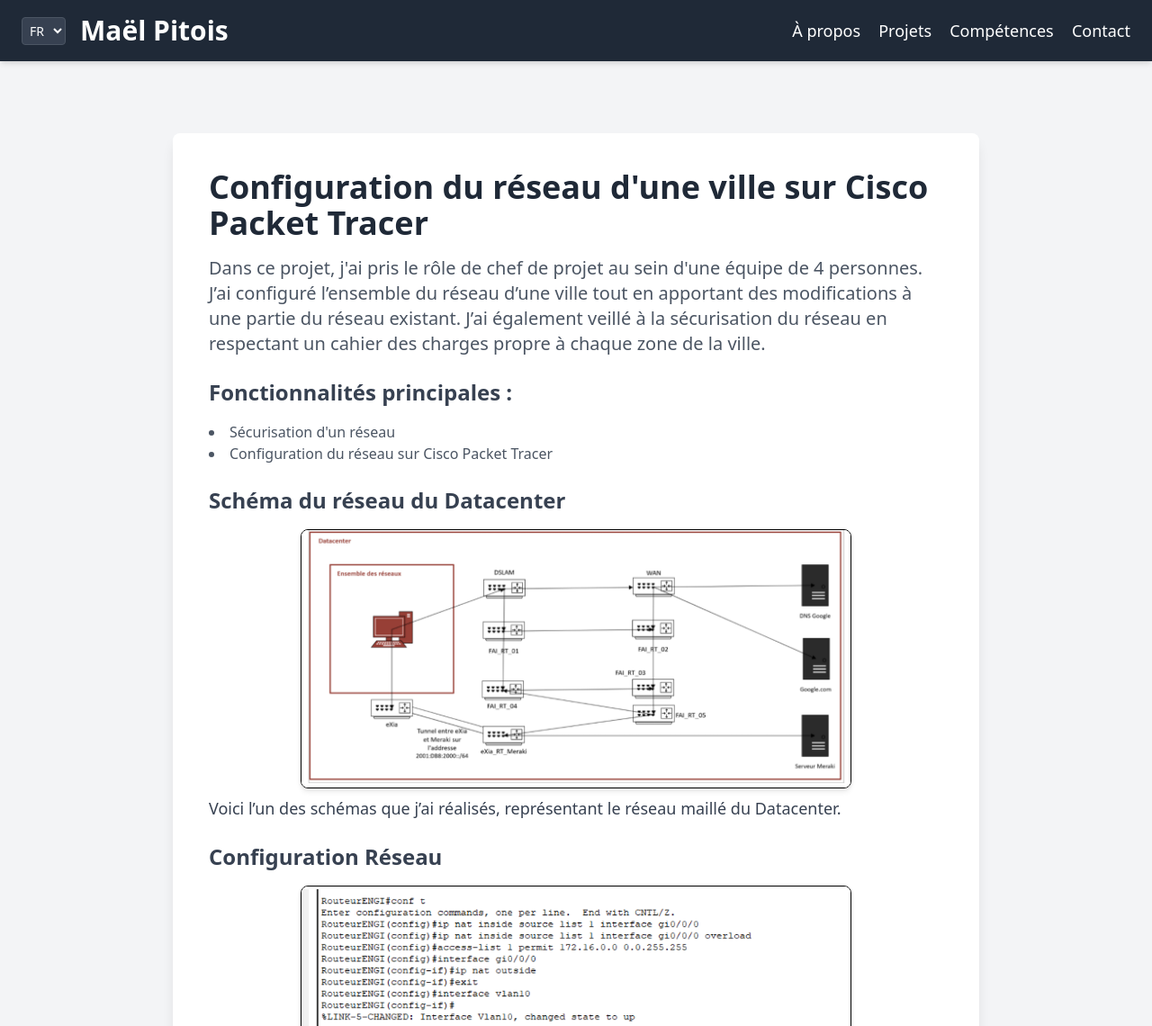
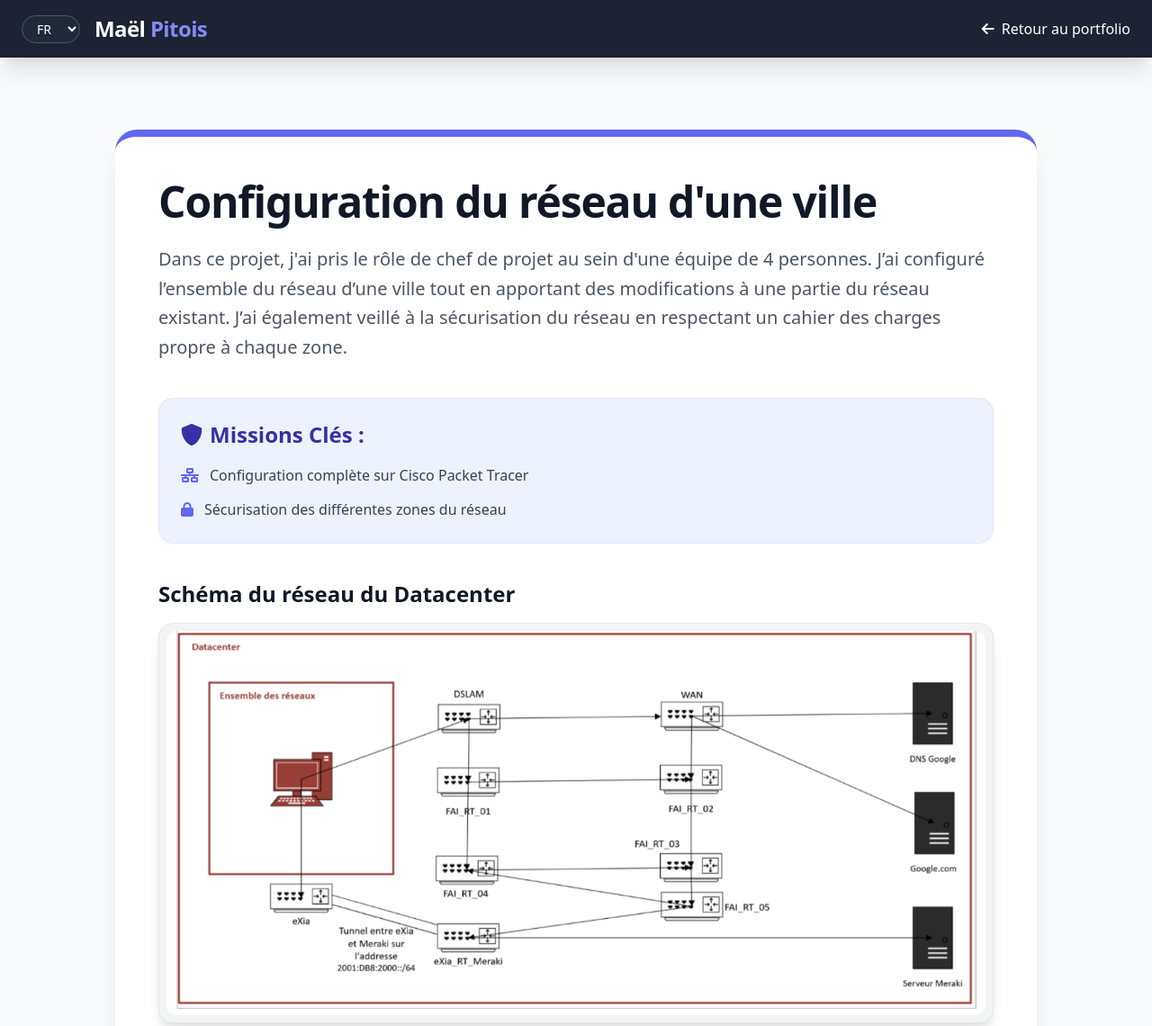
Before and after one commit to maelpitois/Portfolio, a plain HTML site: page projet-reseau.html in a window 1280 px wide. Shown: the top 1140 px of the page at 90% size. Drawn offline with nearby package versions, Linux system fonts and the light colour scheme.

Commit message:
Revise projet-reseau.html with new layout and content
Updated the project details and improved the layout with new styles and features.

```diff
--- a/projet-reseau.html
+++ b/projet-reseau.html
@@ -1,102 +1,70 @@
 <!DOCTYPE html>
-<html lang="fr">
+<html lang="fr" class="scroll-smooth">
 <head>
   <meta charset="UTF-8">
   <meta name="viewport" content="width=device-width, initial-scale=1.0">
-  <title data-fr="Projet - Configuration du réseau d'une ville sur Cisco Packet Tracer" data-en="Project - Configuration of a city network on Cisco Packet Tracer">Projet - Configuration du réseau d'une ville sur Cisco Packet Tracer</title>
+  <title data-fr="Projet - Réseau Cisco" data-en="Project - Cisco Network">Projet - Réseau Cisco</title>
   <link href="https://cdn.jsdelivr.net/npm/tailwindcss@2.2.19/dist/tailwind.min.css" rel="stylesheet">
+  <link href="https://cdnjs.cloudflare.com/ajax/libs/font-awesome/6.0.0-beta3/css/all.min.css" rel="stylesheet">
   <style>
-    .hover-grow:hover {
-      transform: scale(1.05);
-    }
-    .fade-in {
-      opacity: 0;
-      animation: fadeIn 1.2s forwards;
-    }
-    @keyframes fadeIn {
-      to {
-        opacity: 1;
-      }
-    }
-    .border-black {
-      border: 1px solid black;
-    }
+    .fade-in { opacity: 0; animation: fadeIn 1s ease-out forwards; }
+    @keyframes fadeIn { to { opacity: 1; } }
   </style>
 </head>
-<body class="bg-gray-100 text-gray-900 font-sans leading-normal fade-in min-h-screen flex flex-col">
+<body class="bg-gray-50 text-gray-800 font-sans leading-relaxed fade-in min-h-screen flex flex-col">
 
-  <!-- Section Navigation -->
-  <header class="bg-gray-800 text-white shadow-md sticky top-0 z-50">
+  <header class="bg-gray-900 bg-opacity-95 backdrop-filter backdrop-blur-lg text-white shadow-xl sticky top-0 z-50">
     <div class="container mx-auto px-6 py-4 flex justify-between items-center">
       <div class="flex items-center space-x-4">
-        <select id="lang-switcher" class="bg-gray-700 text-white text-sm rounded border border-gray-600 focus:outline-none p-1 cursor-pointer">
+        <select id="lang-switcher" class="bg-gray-800 text-white text-sm rounded-full border border-gray-600 focus:ring-2 focus:ring-indigo-500 focus:outline-none px-3 py-1 cursor-pointer hover:bg-gray-700 transition-colors">
           <option value="fr">FR</option>
           <option value="en">EN</option>
         </select>
-        <h1 class="text-3xl font-extrabold">Maël Pitois</h1>
+        <h1 class="text-2xl font-extrabold tracking-tight"><a href="index.html">Maël <span class="text-indigo-400">Pitois</span></a></h1>
       </div>
-      <nav class="space-x-4 hidden md:block">
-        <a href="index.html#about" class="hover:underline text-lg" data-fr="À propos" data-en="About">À propos</a>
-        <a href="index.html#projects" class="hover:underline text-lg" data-fr="Projets" data-en="Projects">Projets</a>
-        <a href="index.html#skills" class="hover:underline text-lg" data-fr="Compétences" data-en="Skills">Compétences</a>
-        <a href="index.html#contact" class="hover:underline text-lg" data-fr="Contact" data-en="Contact">Contact</a>
+      <nav class="space-x-6 hidden md:block font-medium">
+        <a href="index.html#projects" class="hover:text-indigo-400 transition-colors duration-300 flex items-center gap-2"><i class="fas fa-arrow-left"></i> <span data-fr="Retour au portfolio" data-en="Back to portfolio">Retour au portfolio</span></a>
       </nav>
     </div>
   </header>
 
-  <!-- Section Détails du Projet -->
-  <section id="project-details" class="container mx-auto px-6 py-20 flex-grow">
-    <div class="bg-white rounded-lg shadow-lg p-10 max-w-4xl mx-auto">
-      <h2 class="text-4xl font-bold mb-4 text-gray-800" data-fr="Configuration du réseau d'une ville sur Cisco Packet Tracer" data-en="Configuration of a city network on Cisco Packet Tracer">Configuration du réseau d'une ville sur Cisco Packet Tracer</h2>
-      <p class="text-xl mb-6 text-gray-600" data-fr="Dans ce projet, j'ai pris le rôle de chef de projet au sein d'une équipe de 4 personnes. J’ai configuré l’ensemble du réseau d’une ville tout en apportant des modifications à une partie du réseau existant. J’ai également veillé à la sécurisation du réseau en respectant un cahier des charges propre à chaque zone de la ville." data-en="In this project, I took the role of project manager in a team of 4 people. I configured the entire network of a city while making modifications to a part of the existing network. I also ensured the security of the network while respecting specifications specific to each area of the city.">
-        Dans ce projet, j'ai pris le rôle de chef de projet au sein d'une équipe de 4 personnes.
-        J’ai configuré l’ensemble du réseau d’une ville tout en apportant des modifications à une partie du réseau existant.
-        J’ai également veillé à la sécurisation du réseau en respectant un cahier des charges propre à chaque zone de la ville.
-      </p>
+  <section class="container mx-auto px-4 sm:px-6 py-12 lg:py-20 flex-grow">
+    <div class="bg-white rounded-3xl shadow-xl p-8 lg:p-12 max-w-5xl mx-auto border-t-8 border-indigo-500 relative">
+      <h2 class="text-4xl lg:text-5xl font-extrabold mb-6 text-gray-900 tracking-tight" data-fr="Configuration du réseau d'une ville" data-en="City Network Configuration">Configuration du réseau d'une ville</h2>
+      <p class="text-xl mb-10 text-gray-600 leading-relaxed" data-fr="Dans ce projet, j'ai pris le rôle de chef de projet au sein d'une équipe de 4 personnes. J’ai configuré l’ensemble du réseau d’une ville tout en apportant des modifications à une partie du réseau existant. J’ai également veillé à la sécurisation du réseau en respectant un cahier des charges propre à chaque zone." data-en="In this project, I took the role of project manager in a team of 4. I configured the entire network of a city while modifying part of the existing network. I also ensured network security based on specific requirements for each zone.">Dans ce projet, j'ai pris le rôle de chef de projet au sein d'une équipe de 4 personnes...</p>
 
-      <h3 class="text-2xl font-semibold mb-4 text-gray-700" data-fr="Fonctionnalités principales :" data-en="Main features:">Fonctionnalités principales :</h3>
-      <ul class="list-disc list-inside mb-6 text-gray-600">
-        <li data-fr="Sécurisation d'un réseau" data-en="Network security">Sécurisation d'un réseau</li>
-        <li data-fr="Configuration du réseau sur Cisco Packet Tracer" data-en="Network configuration on Cisco Packet Tracer">Configuration du réseau sur Cisco Packet Tracer</li>
-      </ul>
-
-      <!-- Schéma réseau Image -->
-      <div class="mb-6">
-        <h3 class="text-2xl font-semibold mb-4 text-gray-700" data-fr="Schéma du réseau du Datacenter" data-en="Datacenter network diagram">Schéma du réseau du Datacenter</h3>
-        <img src="img-schema-reseau.PNG" alt="Schéma" class="w-3/4 h-auto rounded-lg shadow-md hover-grow border-black mx-auto">
-        <p class="text-lg text-gray-700 mt-2" data-fr="Voici l’un des schémas que j’ai réalisés, représentant le réseau maillé du Datacenter." data-en="Here is one of the diagrams I created, representing the mesh network of the Datacenter.">
-          Voici l’un des schémas que j’ai réalisés, représentant le réseau maillé du Datacenter.
-        </p>
+      <div class="bg-indigo-50 rounded-2xl p-6 mb-10 border border-indigo-100">
+        <h3 class="text-2xl font-bold mb-4 text-indigo-800 flex items-center gap-2"><i class="fas fa-shield-alt"></i> <span data-fr="Missions Clés :" data-en="Key Missions:">Missions Clés :</span></h3>
+        <ul class="list-none space-y-3 text-gray-700">
+          <li class="flex items-center gap-3"><i class="fas fa-network-wired text-indigo-500"></i> <span data-fr="Configuration complète sur Cisco Packet Tracer" data-en="Full configuration on Cisco Packet Tracer">Configuration complète sur Cisco Packet Tracer</span></li>
+          <li class="flex items-center gap-3"><i class="fas fa-lock text-indigo-500"></i> <span data-fr="Sécurisation des différentes zones du réseau" data-en="Securing various network zones">Sécurisation des différentes zones du réseau</span></li>
+        </ul>
       </div>
 
-      <!-- Config Réseau-->
-      <div class="mb-6">
-        <h3 class="text-2xl font-semibold mb-4 text-gray-700" data-fr="Configuration Réseau" data-en="Network Configuration">Configuration Réseau</h3>
-        <img src="img-config-reseau.PNG" alt="Configuration" class="w-3/4 h-auto rounded-lg shadow-md hover-grow border-black mx-auto">
-        <p class="text-lg text-gray-700 mt-2" data-fr="Voici l'une des configurations NAT que j’ai mises en place pour une section du réseau de la ville." data-en="Here is one of the NAT configurations I set up for a section of the city network.">
-          Voici l'une des configurations NAT que j’ai mises en place pour une section du réseau de la ville.
-        </p>
+      <div class="space-y-16">
+        <div class="group">
+          <h3 class="text-2xl font-bold mb-4 text-gray-900" data-fr="Schéma du réseau du Datacenter" data-en="Datacenter network diagram">Schéma du réseau du Datacenter</h3>
+          <div class="overflow-hidden rounded-2xl shadow-lg border border-gray-200 mb-4 bg-gray-100 p-2">
+            <img src="img-schema-reseau.PNG" alt="Schéma" class="w-full h-auto rounded-xl transform group-hover:scale-[1.02] transition-transform duration-500">
+          </div>
+        </div>
+
+        <div class="group">
+          <h3 class="text-2xl font-bold mb-4 text-gray-900" data-fr="Configuration Réseau (NAT)" data-en="Network Configuration (NAT)">Configuration Réseau (NAT)</h3>
+          <div class="overflow-hidden rounded-2xl shadow-lg border border-gray-200 mb-4 bg-gray-100 p-2">
+            <img src="img-config-reseau.PNG" alt="Configuration" class="w-full h-auto rounded-xl transform group-hover:scale-[1.02] transition-transform duration-500">
+          </div>
+        </div>
       </div>
 
-      <!-- Présentation orale -->
-      <div class="mb-6">
-        <h3 class="text-2xl font-semibold mb-4 text-gray-700" data-fr="Présentation orale" data-en="Oral presentation">Présentation orale</h3>
-        <p class="text-lg text-gray-700" data-fr="Ce projet s’est conclu par une présentation orale devant un jury, au cours de laquelle j’ai exposé la démarche, les choix techniques ainsi que les résultats obtenus. Cet exercice m’a permis de développer mes compétences de communication, ma capacité à structurer un discours technique, et à répondre avec clarté aux questions posées." data-en="This project concluded with an oral presentation to a jury, during which I explained the approach, the technical choices, and the results obtained. This exercise allowed me to develop my communication skills, my ability to structure a technical speech, and to answer questions clearly.">
-          Ce projet s’est conclu par une présentation orale devant un jury, au cours de laquelle j’ai exposé la démarche, les choix techniques ainsi que les résultats obtenus.
-          Cet exercice m’a permis de développer mes compétences de communication, ma capacité à structurer un discours technique, et à répondre avec clarté aux questions posées.
-        </p>
-      </div>
-
-      <!-- Bouton Retour et Lien GitHub -->
-      <div class="flex space-x-4 mt-8">
-        <a href="index.html#projects" class="bg-gray-800 text-white py-3 px-6 rounded-full hover:bg-gray-900 shadow-md hover-grow transition-transform duration-300" data-fr="Retour aux projets" data-en="Back to projects">Retour aux projets</a>
-        <a href="https://github.com/maelpitois/Projet-Reseau" class="bg-gray-800 text-white py-3 px-6 rounded-full hover:bg-gray-900 shadow-md hover-grow transition-transform duration-300" data-fr="Voir le projet sur GitHub" data-en="View project on GitHub">Voir le projet sur GitHub</a>
+      <div class="flex flex-col sm:flex-row gap-4 mt-16 pt-8 border-t border-gray-100">
+        <a href="index.html#projects" class="text-center bg-gray-200 text-gray-800 font-semibold py-3 px-8 rounded-full hover:bg-gray-300 transition-colors duration-300" data-fr="Retour aux projets" data-en="Back to projects"><i class="fas fa-arrow-left mr-2"></i> Retour</a>
+        <a href="https://github.com/maelpitois/Projet-Reseau" target="_blank" class="text-center bg-gray-900 text-white font-semibold py-3 px-8 rounded-full shadow-lg hover:shadow-2xl hover:bg-black transform hover:-translate-y-1 transition-all duration-300" data-fr="Voir sur GitHub" data-en="View on GitHub"><i class="fab fa-github mr-2"></i> Voir sur GitHub</a>
       </div>
     </div>
   </section>
 
-  <!-- Footer -->
-  <footer class="bg-gray-800 text-white py-6">
+  <footer class="bg-gray-900 text-gray-400 py-6 mt-auto">
     <div class="container mx-auto px-6 text-center">
       <p data-fr="&copy; 2025 Maël Pitois. Tous droits réservés." data-en="&copy; 2025 Maël Pitois. All rights reserved.">&copy; 2025 Maël Pitois. Tous droits réservés.</p>
     </div>
@@ -108,21 +76,14 @@
       document.documentElement.lang = lang;
       const switcher = document.getElementById('lang-switcher');
       if(switcher) switcher.value = lang;
-
       document.querySelectorAll('[data-en]').forEach(el => {
-        if(el.hasAttribute(`data-${lang}`)) {
-          el.innerHTML = el.getAttribute(`data-${lang}`);
-        }
+        if(el.hasAttribute(`data-${lang}`)) el.innerHTML = el.getAttribute(`data-${lang}`);
       });
     }
-
     const savedLang = localStorage.getItem('portfolio_lang') || 'fr';
     setLanguage(savedLang);
-
     const langSwitcher = document.getElementById('lang-switcher');
-    if(langSwitcher) {
-      langSwitcher.addEventListener('change', (e) => setLanguage(e.target.value));
-    }
+    if(langSwitcher) langSwitcher.addEventListener('change', (e) => setLanguage(e.target.value));
   </script>
 </body>
 </html>
```
